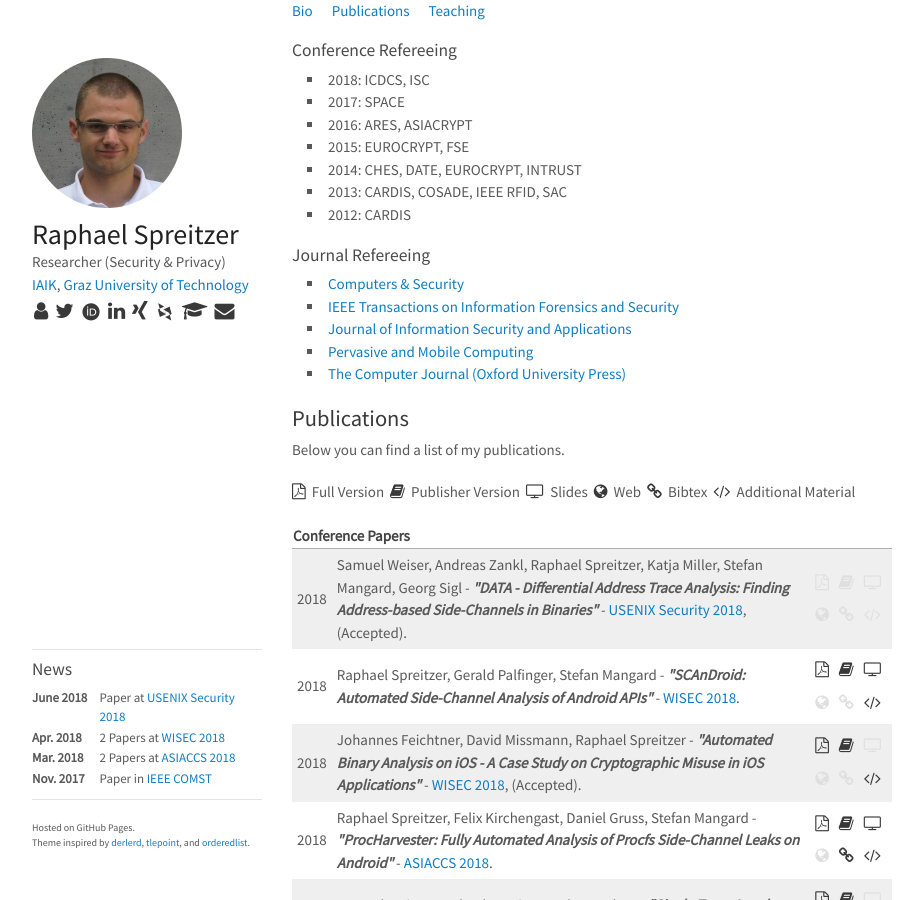
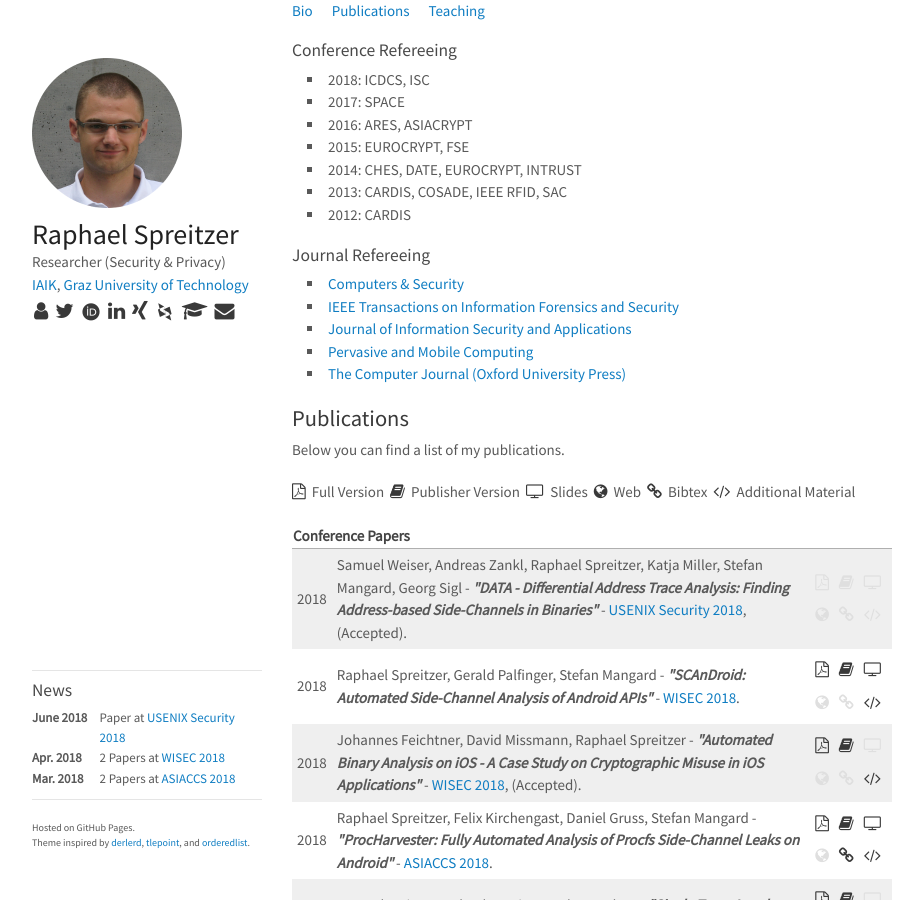
Before and after one commit to rspreitzer/rspreitzer.github.io, a Jekyll site: the page built from index.html, in a window 1280 px wide and 900 px high, scrolled down 389 px. Shown: the whole window, without its empty margins (178-1101 px from the left). Built offline with Jekyll 4.4.1, drawn with Linux system fonts in a browser that asks for light colours; some web fonts are replaced.

Commit message:
update news

```diff
--- a/_includes/footer.html
+++ b/_includes/footer.html
@@ -14,10 +14,6 @@
         <td class="date">Mar. 2018</td>
         <td>2 Papers at <a href="http://asiaccs2018.org/">ASIACCS 2018</a></td>
       </tr>
-      <tr>
-        <td class="date">Nov. 2017</td>
-        <td>Paper in <a href="http://ieeexplore.ieee.org/xpl/RecentIssue.jsp?punumber=9739">IEEE COMST</a></td>
-      </tr>
     </table>
   </div>
   <p class="remark">Hosted on GitHub Pages</a>.</p>
```
